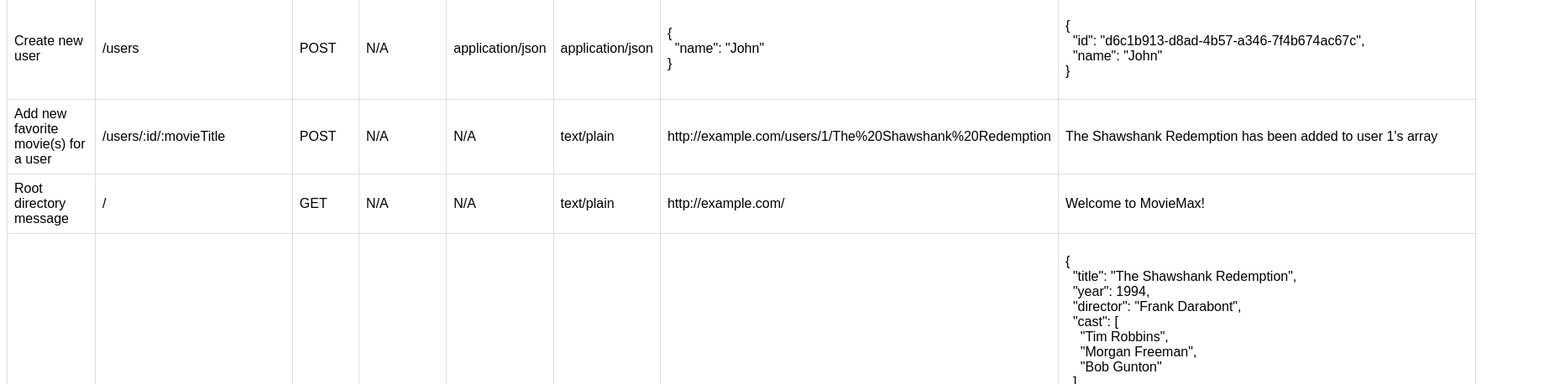
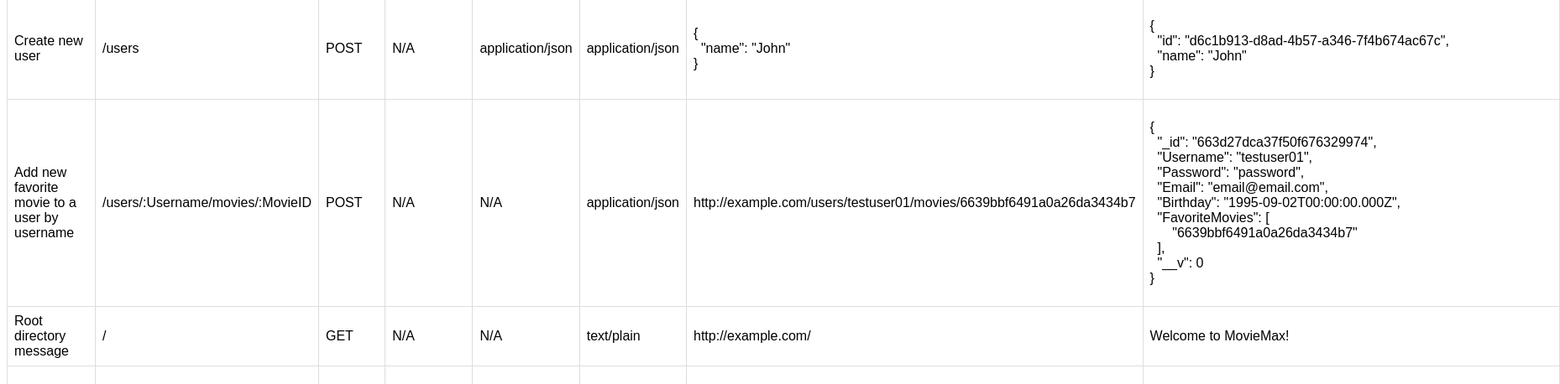
Before and after one commit to jdeebs/moviemax, a website: page public/documentation.html in a window 1280 px wide. Shown: the part 136-594 px from the top of the page at 84% size, 1858 px wide, since content can reach past the window. Drawn offline with Linux system fonts and the light colour scheme.

Commit message:
Update add new favorite movie endpoint documentation

```diff
--- a/log.txt
+++ b/log.txt
@@ -87,3 +87,6 @@
 ::1 - - [09/May/2024:19:45:32 +0000] "POST /users HTTP/1.1" 201 172 "-" "PostmanRuntime/7.37.3"
 ::1 - - [09/May/2024:19:46:00 +0000] "GET /users/testuser01 HTTP/1.1" 404 155 "-" "PostmanRuntime/7.37.3"
 ::1 - - [09/May/2024:19:49:53 +0000] "GET /users/testuser01 HTTP/1.1" 200 172 "-" "PostmanRuntime/7.37.3"
+::1 - - [09/May/2024:20:22:51 +0000] "POST /users/testuser01/6639bbf6491a0a26da3434b7 HTTP/1.1" 404 181 "-" "PostmanRuntime/7.37.3"
+::1 - - [09/May/2024:20:23:26 +0000] "POST /users/testuser01/6639bbf6491a0a26da3434b7 HTTP/1.1" 404 181 "-" "PostmanRuntime/7.37.3"
+::1 - - [09/May/2024:20:27:43 +0000] "POST /users/testuser01/movies/6639bbf6491a0a26da3434b7 HTTP/1.1" 200 198 "-" "PostmanRuntime/7.37.3"
--- a/public/documentation.html
+++ b/public/documentation.html
@@ -64,19 +64,29 @@
 }</code></pre>
       </td>
     </tr>
-    <!-- /users/:id/:movieTitle -->
+    <!-- /users/:Username/movies/:MovieID -->
     <tr>
-      <td>Add new favorite movie(s) for a user</td>
-      <td>/users/:id/:movieTitle</td>
+      <td>Add new favorite movie to a user by username</td>
+      <td>/users/:Username/movies/:MovieID</td>
       <td>POST</td>
       <td>N/A</td>
       <td>N/A</td>
-      <td>text/plain</td>
+      <td>application/json</td>
       <td>
-        <pre><code>http://example.com/users/1/The%20Shawshank%20Redemption</code></pre>
+        <pre><code>http://example.com/users/testuser01/movies/6639bbf6491a0a26da3434b7</code></pre>
       </td>
       <td>
-        <pre><code>The Shawshank Redemption has been added to user 1's array</code></pre>
+        <pre><code>{
+  "_id": "663d27dca37f50f676329974",
+  "Username": "testuser01",
+  "Password": "password",
+  "Email": "email@email.com",
+  "Birthday": "1995-09-02T00:00:00.000Z",
+  "FavoriteMovies": [
+      "6639bbf6491a0a26da3434b7"
+  ],
+  "__v": 0
+}</code></pre>
       </td>
     </tr>
     <!-- Root dir: / -->
```
